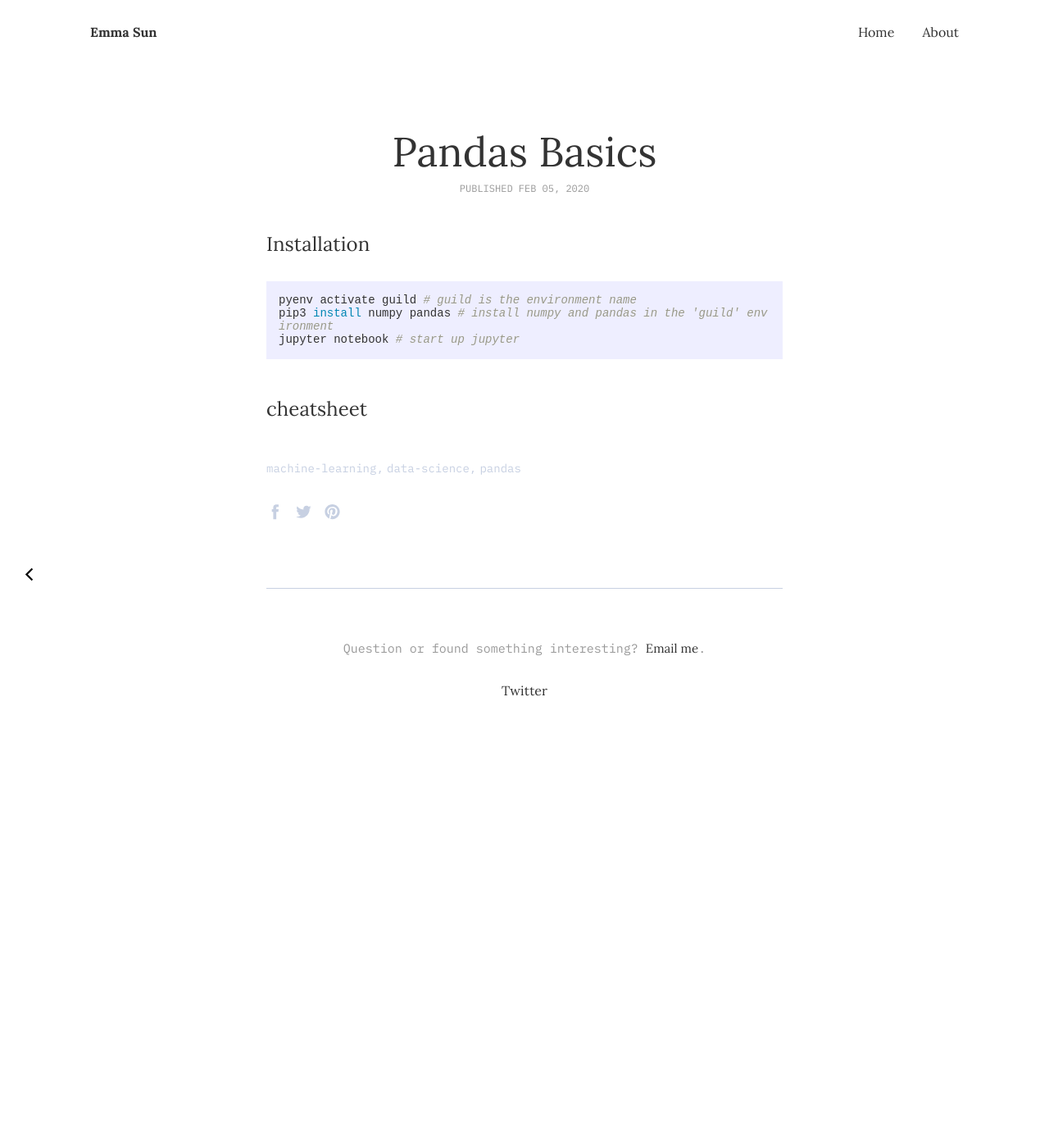
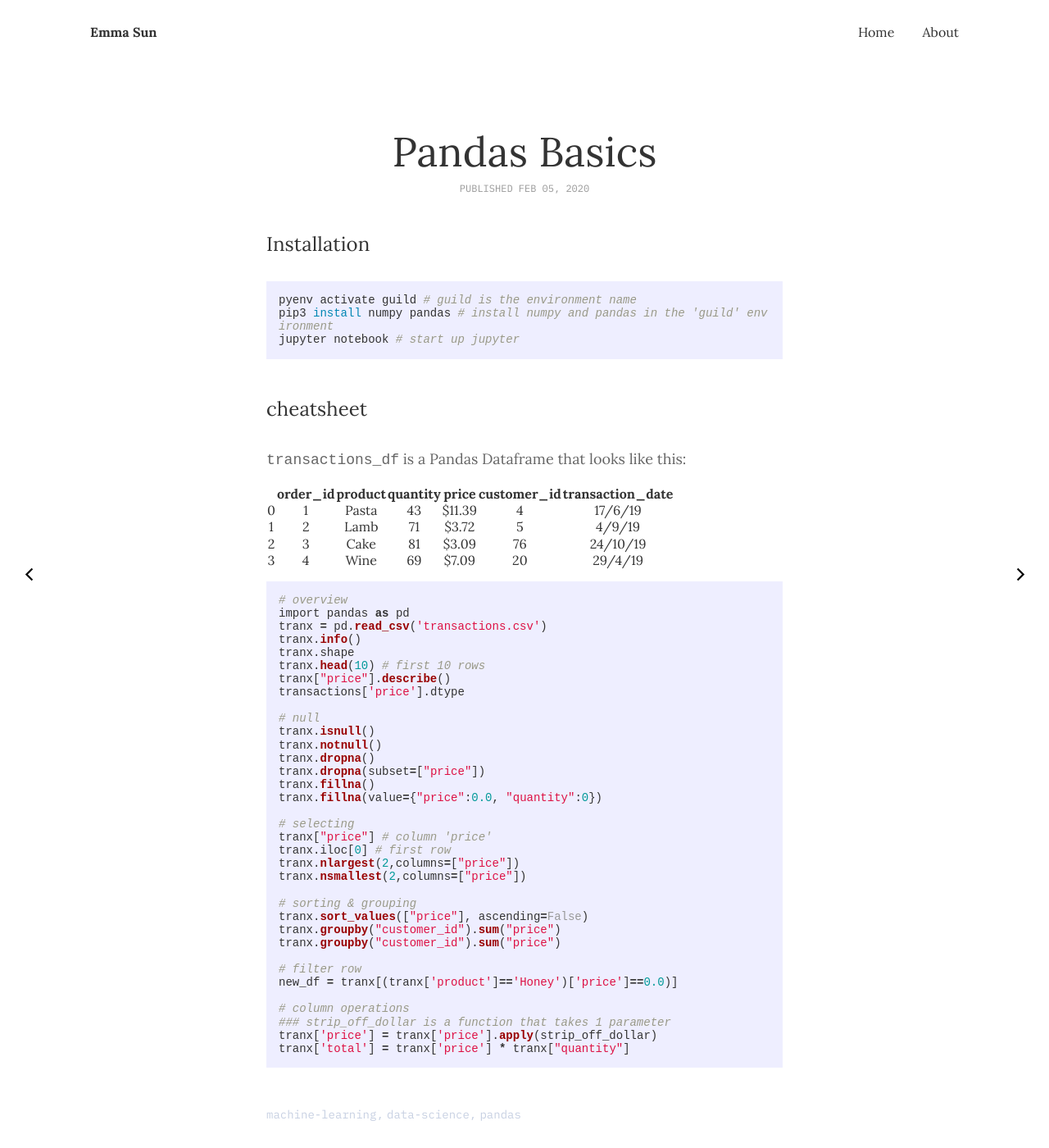
Before and after one commit to 3mmasun/blog, a Jekyll site: the page built from _posts/2020-02-05-pandas-basics.md, in a window 1280 px wide and 1400 px high. Shown: the whole window at 82% size. Built offline with Jekyll 4.4.1, drawn with Linux system fonts in a browser that asks for light colours.

Commit message:
new post

````diff
--- a/_config.yml
+++ b/_config.yml
@@ -2,7 +2,7 @@ title: Emma Sun – Software Engineer
 logo: # you can add own logo.
 description: a place for me to pen down my thoughts
 url: 3mmasun.github.io
-baseurl: /blog
+baseurl:
 
 # Author Settings
 author:
--- a/_posts/2020-02-05-pandas-basics.md
+++ b/_posts/2020-02-05-pandas-basics.md
@@ -14,3 +14,50 @@ jupyter notebook # start up jupyter
 ```
 
 ### cheatsheet
+
+`transactions_df` is a Pandas Dataframe that looks like this:
+
+| | order_id | product | quantity | price | customer_id | transaction_date |
+|:------:|:------:|:------:|:------:|:------:|:------:|:------:|:
+| 0 | 1 | Pasta | 43 | $11.39 | 4 | 17/6/19 |
+| 1 | 2 | Lamb | 71 | $3.72 | 5 | 4/9/19 |
+| 2 | 3 | Cake | 81 | $3.09 | 76 | 24/10/19 |
+| 3 | 4 | Wine | 69 | $7.09 | 20 | 29/4/19 |
+
+```python
+# overview
+import pandas as pd
+tranx = pd.read_csv('transactions.csv')
+tranx.info()
+tranx.shape
+tranx.head(10) # first 10 rows
+tranx["price"].describe()
+transactions['price'].dtype
+
+# null
+tranx.isnull()
+tranx.notnull()
+tranx.dropna()
+tranx.dropna(subset=["price"])
+tranx.fillna()
+tranx.fillna(value={"price":0.0, "quantity":0})
+
+# selecting
+tranx["price"] # column 'price'
+tranx.iloc[0] # first row
+tranx.nlargest(2,columns=["price"])
+tranx.nsmallest(2,columns=["price"])
+
+# sorting & grouping
+tranx.sort_values(["price"], ascending=False)
+tranx.groupby("customer_id").sum("price")
+tranx.groupby("customer_id").sum("price")
+
+# filter row
+new_df = tranx[(tranx['product']=='Honey')['price']==0.0)]
+
+# column operations
+### strip_off_dollar is a function that takes 1 parameter
+tranx['price'] = tranx['price'].apply(strip_off_dollar)
+tranx['total'] = tranx['price'] * tranx["quantity"]
+```
````
Also changed, not shown: _posts/2020-02-06-visualization.md (added, +102 -0 lines), _posts/2020-02-07-feature-engineering.md (added, +12 -0 lines), _posts/2020-02-08-gradient-decent.md (added, +75 -0 lines), assets/img/cost-fun-visual.png (added), assets/img/cost-function.png (added), assets/img/feature-scaling.png (added), assets/img/gd-multivariables.png (added), assets/img/oneval-contour-plot.png (added), assets/img/oneval-cost-func.png (added), assets/img/vector-form.png (added).
